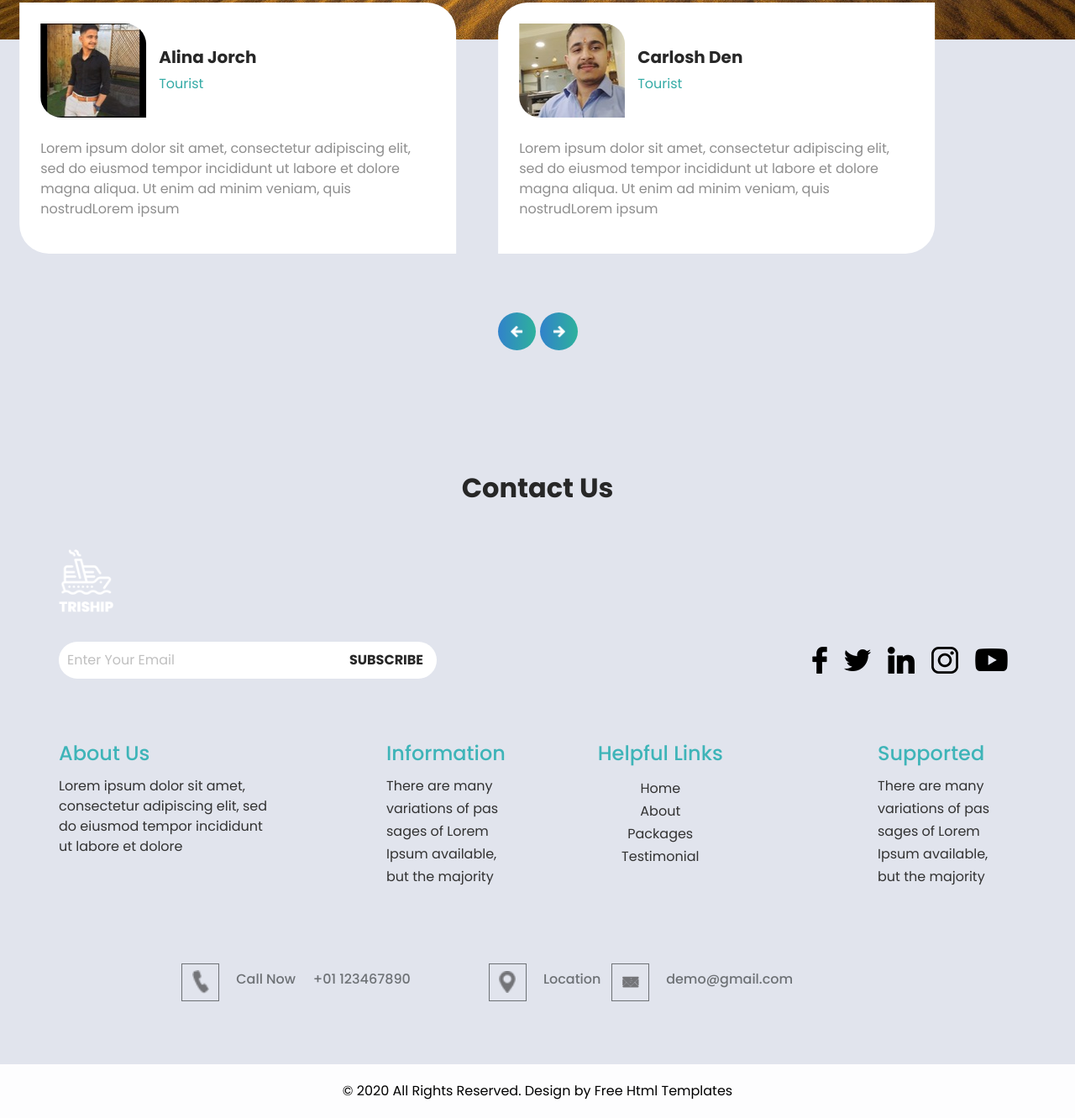
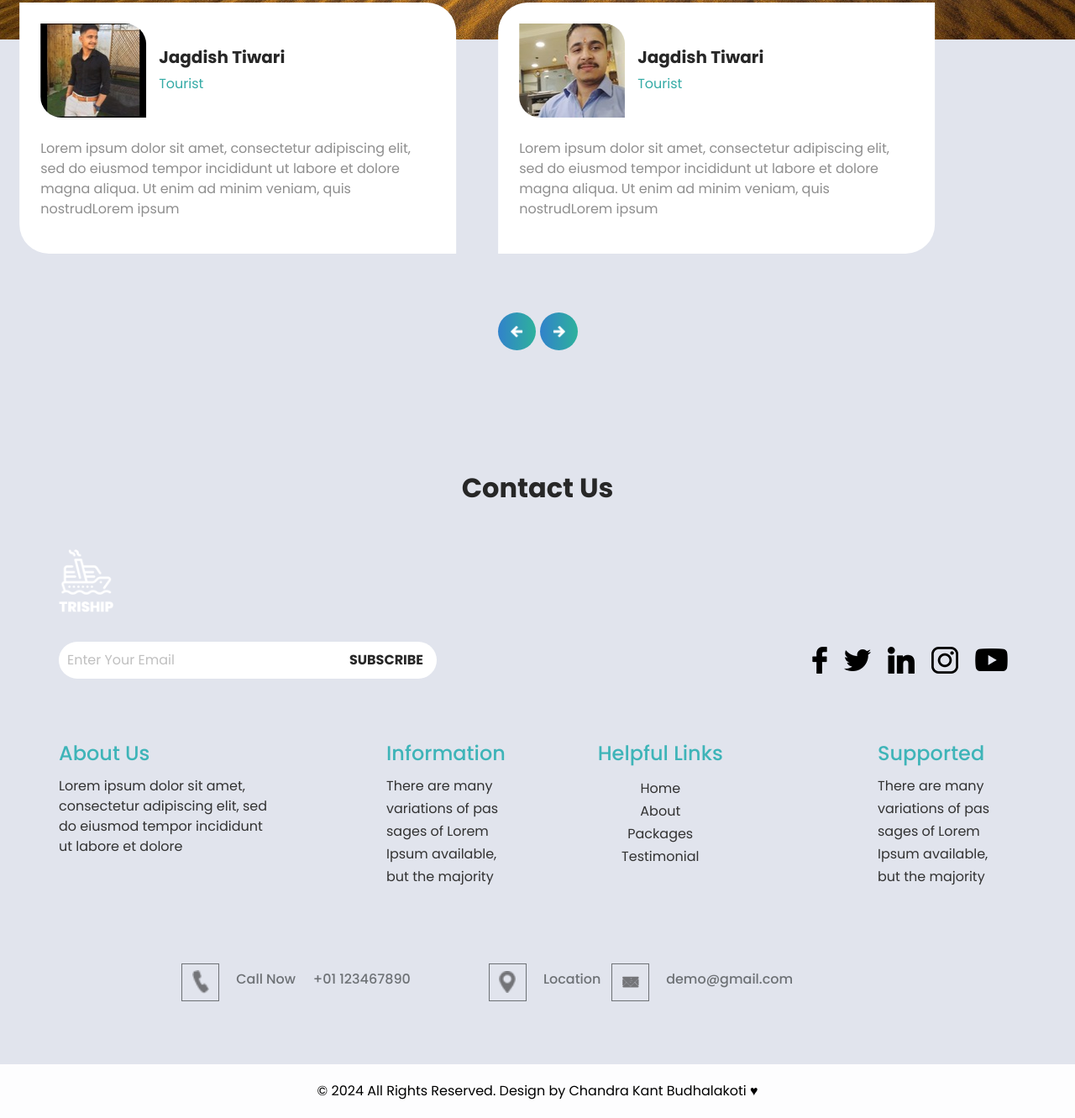
Before and after one commit to ChandrakantBudhalakoti/TIWARI-TOUR-TRAVEL, a plain HTML site: page index.html in a window 1280 px wide. Shown: the part 3356-4687 px from the top of the page at 84% size. Drawn offline with nearby package versions, Linux system fonts and the light colour scheme; a script that the page names is missing.

Commit message:
Update INDEX.html

```diff
--- a/index.html
+++ b/index.html
@@ -334,7 +334,7 @@
                   </div>
                   <div class="name">
                     <h5>
-                      Alina Jorch
+                      Jagdish Tiwari
                     </h5>
                     <p>
                       Tourist
@@ -359,7 +359,7 @@
                   </div>
                   <div class="name">
                     <h5>
-                      Carlosh Den
+                      Jagdish Tiwari
                     </h5>
                     <p>
                       Tourist
@@ -544,7 +544,7 @@
             <a href="#">
               <img src="images/linkedin.png" alt="">
             </a>
-            <a href="#">
+            <a target="_blank" href="https://www.instagram.com/jag_dish_tiwari/">
               <img src="images/instagram.png" alt="">
             </a>
             <a href="#">
@@ -706,8 +706,7 @@
   <!-- footer section -->
   <section class="footer_section ">
     <p>
-      &copy; 2020 All Rights Reserved. Design by
-      <a href="https://html.design/">Free Html Templates</a>
+      &copy; 2024 All Rights Reserved. Design by Chandra Kant Budhalakoti &hearts;
     </p>
   </section>
   <!-- footer section -->
```
